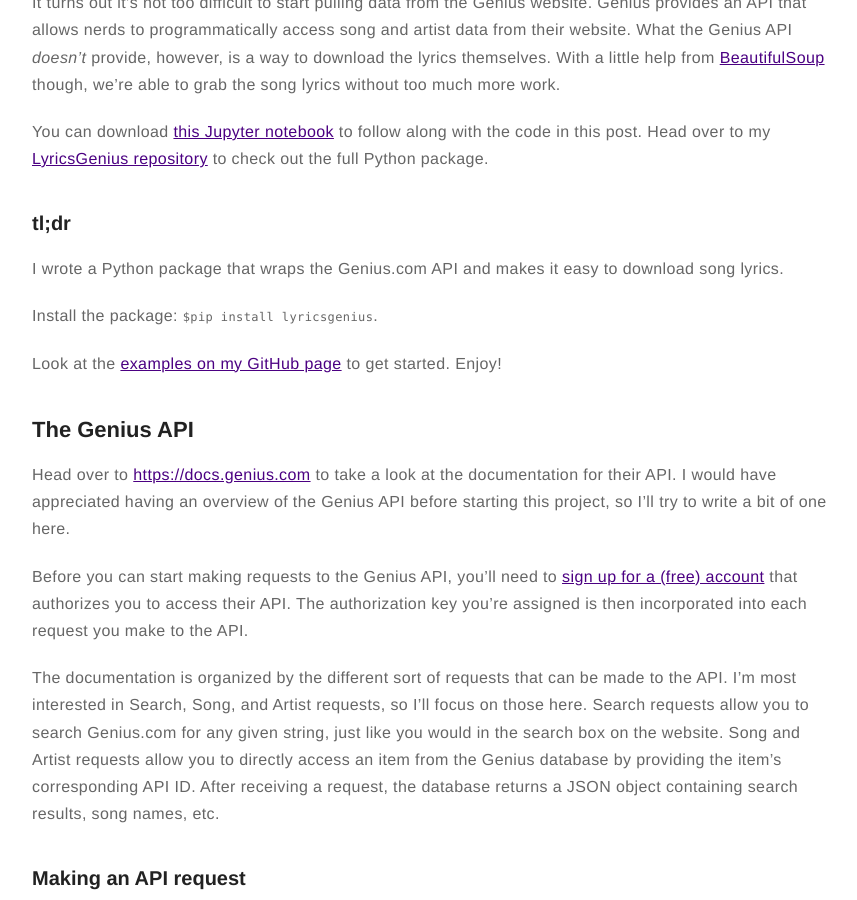
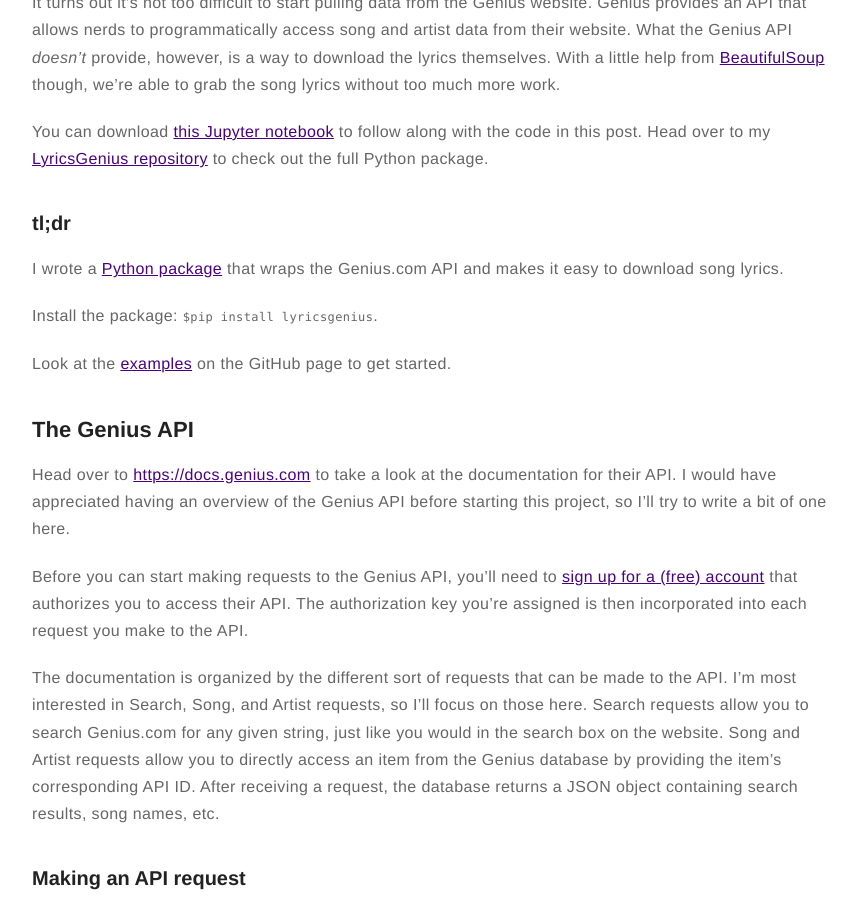
Before and after one commit to johnwmillr/johnwmillr.github.io, a Jekyll site: the page built from _posts/2017-08-21-scraping-genius-lyrics.markdown, in a window 1280 px wide and 900 px high, scrolled down 501 px. Shown: the whole window, without its empty margins (203-1060 px from the left). Built offline with Jekyll 4.4.1, drawn with Linux system fonts in a browser that asks for light colours; emoji names are drawn with the system emoji font; comment, search, counter and statistics services are not loaded.

````diff
--- a/_posts/2017-08-21-scraping-genius-lyrics.markdown
+++ b/_posts/2017-08-21-scraping-genius-lyrics.markdown
@@ -22,11 +22,11 @@
 You can download [this Jupyter notebook]({{site.url}}/assets/code/scraping-genius-lyrics.ipynb) to follow along with the code in this post. Head over to my [LyricsGenius repository](https://github.com/johnwmillr/LyricsGenius) to check out the full Python package.
 
 ### tl;dr ###
-I wrote a Python package that wraps the Genius.com API and makes it easy to download song lyrics.
+I wrote a [Python package](https://pypi.org/project/lyricsgenius/) that wraps the Genius.com API and makes it easy to download song lyrics.
 
 Install the package: ```$pip install lyricsgenius```.
 
-Look at the [examples on my GitHub page](https://github.com/johnwmillr/LyricsGenius#usage) to get started. Enjoy!
+Look at the [examples](https://github.com/johnwmillr/LyricsGenius#usage) on the GitHub page to get started.
 
 ## The Genius API ##
 Head over to [https://docs.genius.com](https://docs.genius.com) to take a look at the documentation for their API. I would have appreciated having an overview of the Genius API before starting this project, so I'll try to write a bit of one here.
````
Also changed, not shown: projects.markdown (+21 -4 lines), _sass/base/general.sass (line endings or trailing spaces), 1 other file.
